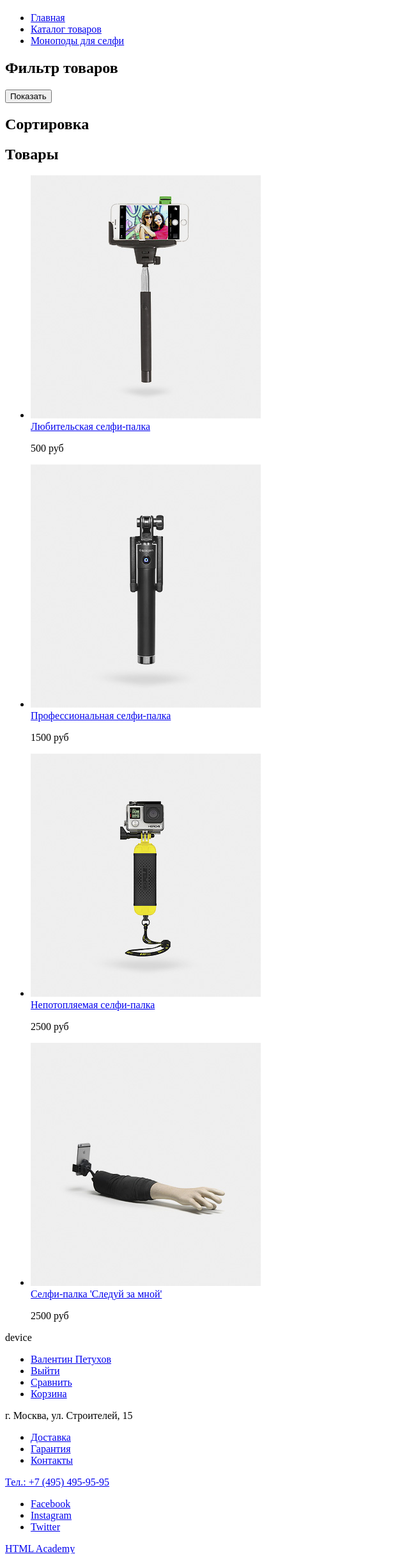
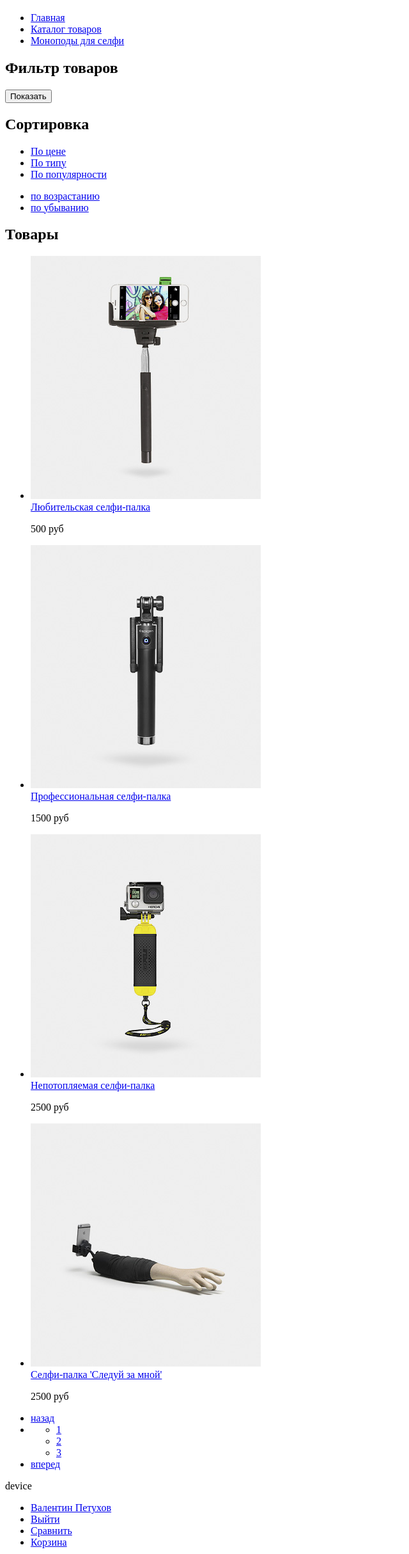
Before and after one commit to veronicamisko/846233-device-27, a plain HTML site: page catalog.html in a window 1280 px wide. Shown: the part 371-2800 px from the top of the page at 64% size, without its empty margins (0-640 px from the left). Drawn offline with Linux system fonts and the light colour scheme.

Commit message:
Дополнила разметку каталога

```diff
--- a/catalog.html
+++ b/catalog.html
@@ -48,10 +48,20 @@
         </ul>
         <section>
             <h2>Фильтр товаров</h2>
+            <!-- тут будет форма -->
             <button type="submit">Показать</button>
         </section>
         <section>
             <h2>Сортировка</h2>
+            <ul>
+                <li><a href="#">По цене</a></li>
+                <li><a href="#">По типу</a></li>
+                <li><a href="#">По популярности</a></li>
+            </ul>
+            <ul>
+                <li><a href="#">по возрастанию</a></li>
+                <li><a href="#">по убыванию</a></li>
+            </ul>
         </section>
         <section>
             <h2>Товары</h2>
@@ -93,6 +103,17 @@
                     </div>
                 </li>
             </ul>
+            <ul>
+                <li><a href="#">назад</a></li>
+                <li>
+                    <ul>
+                        <li><a href="#">1</a></li>
+                        <li><a href="#">2</a></li>
+                        <li><a href="#">3</a></li>
+                    </ul>
+                </li>
+                <li><a href="#">вперед</a></li>
+            </ul>
         </section>
     </main>
     <footer>
```
